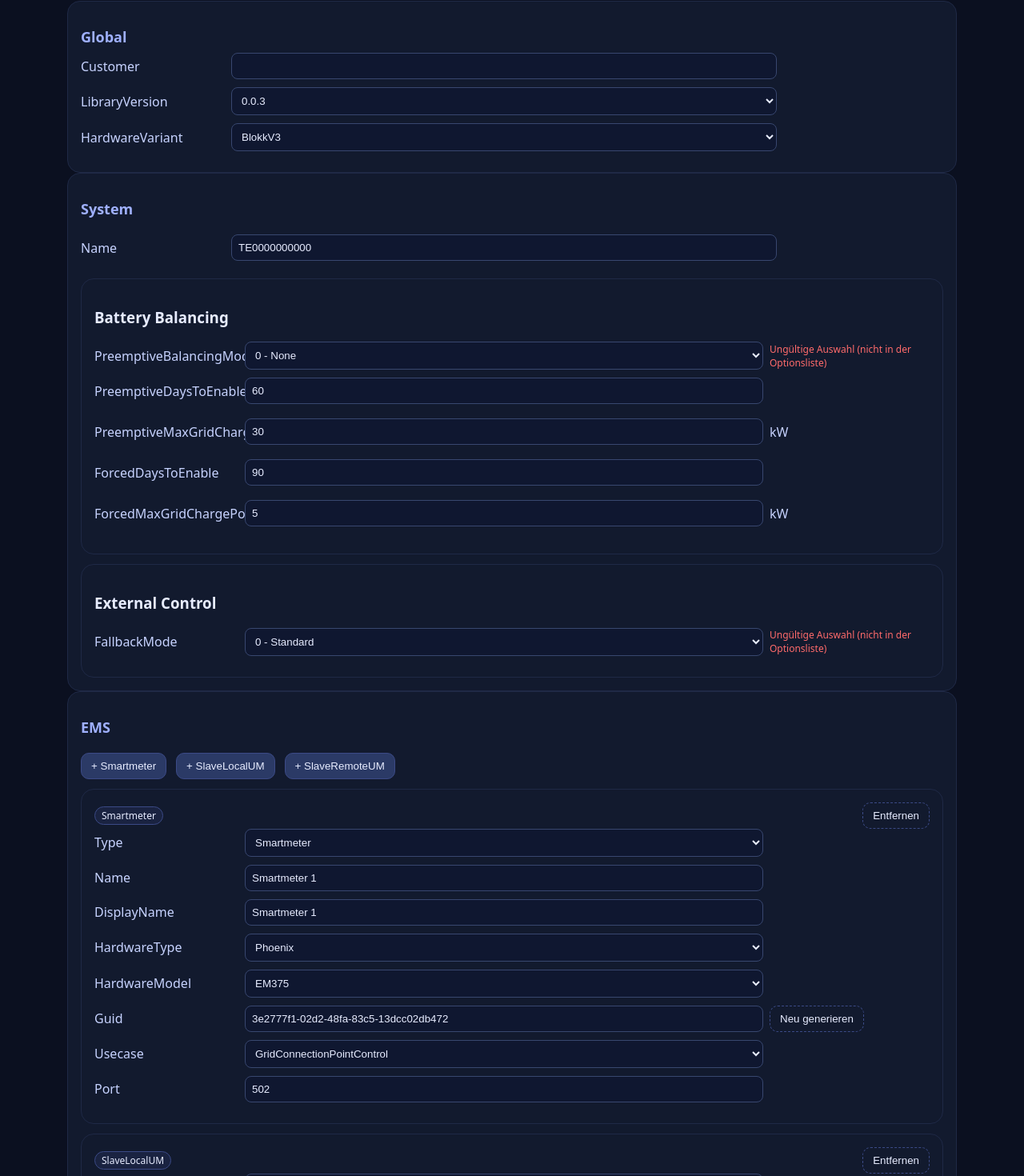
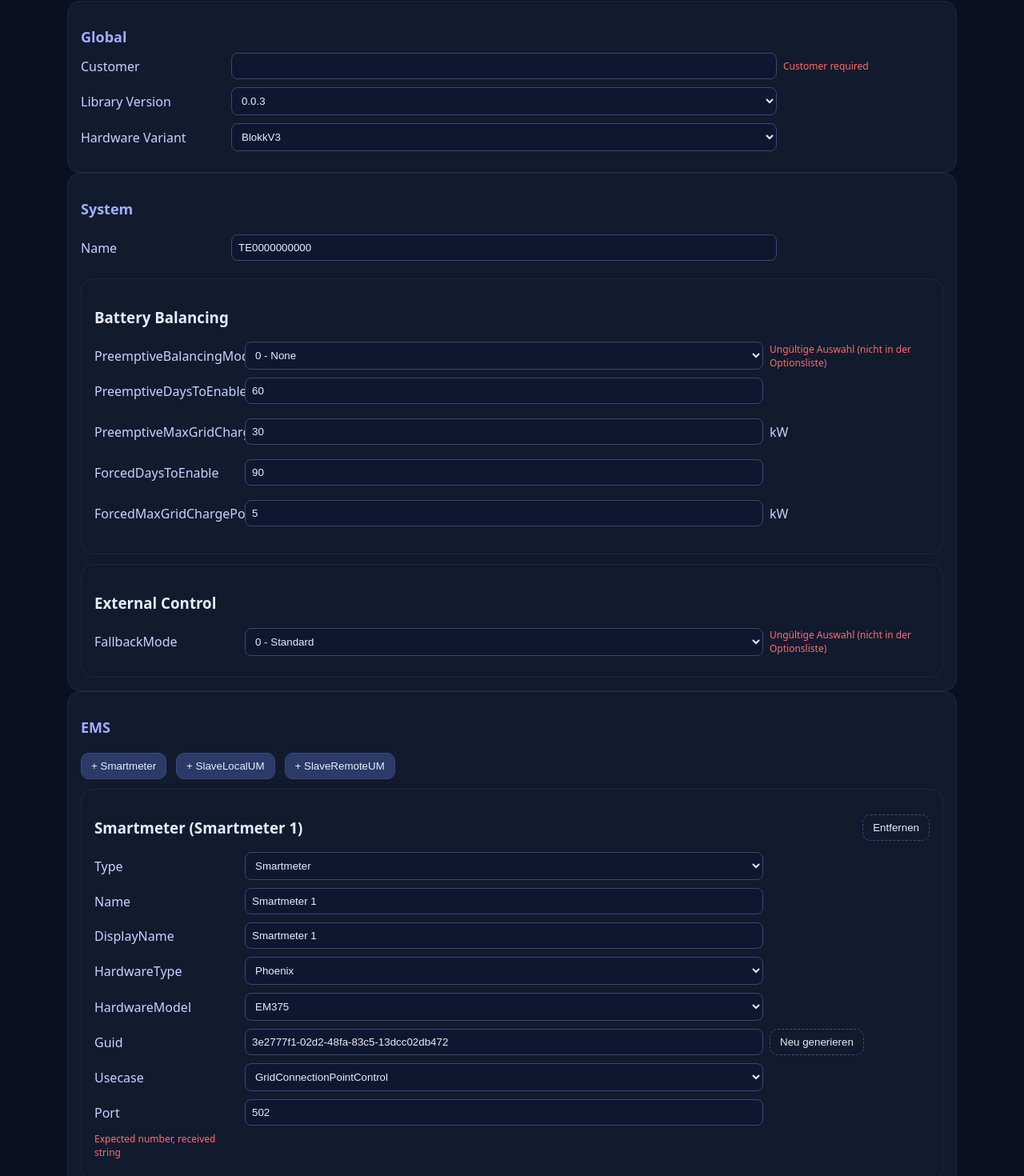
Before and after one commit to chrissyheb/batteryConfigurator, a React (Vite) app: page / in a window 1280 px wide. Shown: the part 395-1865 px from the top of the page at 80% size. Built offline with nearby package versions, Linux system fonts and the light colour scheme.

Commit message:
refactor: change the access methods to the JSON paths

```diff
--- a/src/app/App.tsx
+++ b/src/app/App.tsx
@@ -1,6 +1,6 @@
 
 import React from 'react';
-import { useStore } from './store';
+import { useStore, useConfigAccessors } from './store';
 import { SelectField, TextField } from '@/components/Fields';
 import { getLibraryVersion, getHardwareVariants } from '@/spec/builder';
 import SystemForm from '@/components/SystemForm';
@@ -9,11 +9,13 @@ import MainForm from '@/components/MainForm';
 import { exportJSON, importJSON } from '@/utils/io';
 import { clearLocal } from '@/utils/storage';
 import { getInitialConfig } from '@/spec/builder';
-import { formatPath } from '@/utils/errors';
+import { formatPath, errorAt } from '@/utils/errors';
 
 export default function App()
 {
   const { state, dispatch, errorIndex, issues, isValid, flatIssues } = useStore();
+
+  const {get, getOr, setIn, set, has, patch, del } = useConfigAccessors(state, dispatch);
 
   const setCfg = (cfg: any): void => { dispatch({ type: 'SET', payload: cfg }); };
 
@@ -21,15 +23,18 @@ export default function App()
 
   const onImport = async (file: File): Promise<void> =>
   {
+    clearLocal();
     const cfg = await importJSON(file);
-    dispatch({ type: 'SET', payload: cfg });
+    set(cfg);
+    //dispatch({ type: 'SET', payload: cfg });
   };
 
   const onReset = (): void =>
   {
     clearLocal();
     const fresh = getInitialConfig();
-    dispatch({ type: 'SET', payload: fresh });
+    set(fresh);
+    //dispatch({ type: 'SET', payload: fresh });
   };
 
   return (
@@ -56,25 +61,28 @@ export default function App()
         <h2>Global</h2>
         <TextField
           leftLabel="Customer"
-          value={state.Global.Customer}
-          onChange={(v: string) => { setCfg({ ...state, Global: { ...state.Global, Customer: v } }); }}
+          value={getOr(['Global', 'Customer'],'')}
+          onChange={(v: string) => { setIn(['Global', 'Customer'], v );}}
+          error={errorAt(errorIndex, ['Global', 'Customer'])}
         />
         <SelectField
-          label="LibraryVersion"
+          label="Library Version"
           options={getLibraryVersion()}
-          value={state.Global.ModularPlc.Version}
-          onChange={(v: string) => { setCfg({ ...state, Global: { ...state.Global, ModularPlc: { ...state.Global.ModularPlc, Version: v } } }); }}
+          value={get(['Global', 'ModularPlc', 'Version'])}
+          onChange={(v: string) => { setIn(['Global', 'ModularPlc', 'Version'], v );}}
+          error={errorAt(errorIndex, ['Global', 'ModularPlc', 'Version'])}
         />
         <SelectField
-          label="HardwareVariant"
+          label="Hardware Variant"
           options={getHardwareVariants()}
-          value={state.Global.ModularPlc.HardwareVariant}
-          onChange={(v: string) => { setCfg({ ...state, Global: { ...state.Global, ModularPlc: { ...state.Global.ModularPlc, HardwareVariant: v } } }); }}
+          value={get(['Global', 'ModularPlc', 'HardwareVariant'])}
+          onChange={(v: string) => { setIn(['Global', 'ModularPlc', 'HardwareVariant'], v );}}
+          error={errorAt(errorIndex, ['Global', 'ModularPlc', 'HardwareVariant'])}
         />
       </section>
-      <SystemForm cfg={state} setCfg={setCfg} errorIndex={errorIndex} />
-      <EMSForm cfg={state} setCfg={setCfg} errorIndex={errorIndex} />
-      <MainForm cfg={state} setCfg={setCfg} errorIndex={errorIndex} />
+      <SystemForm cfg={state} setCfg={set} setInCfg={setIn} getCfg={get} getOrCfg={getOr} errorIndex={errorIndex} />
+      <EMSForm cfg={state} setCfg={set} setInCfg={setIn} getCfg={get} getOrCfg={getOr} delFromCfg={del} errorIndex={errorIndex} />
+      <MainForm cfg={state} setCfg={set} errorIndex={errorIndex} />
     </div>
   );
 }
--- a/src/app/store.ts
+++ b/src/app/store.ts
@@ -4,12 +4,146 @@ import { loadLocal, saveLocal } from '@/utils/storage';
 import { validate, getInitialConfig } from '@/spec/builder';
 import { buildErrorIndex, expandUnknownKeyIssues } from '@/utils/errors';
 
-type Action = { type: 'SET'; payload: any } | { type: 'PATCH'; payload: Partial<any> };
+export function useConfigAccessors(state: Config, dispatch: React.Dispatch<Action>) {
+  return {
+    get: (path: Array<string|number>) => getAt(state, path),
+    getOr: (path: Array<string|number>, fb: any) => getAtOr(state, path, fb),
+    has: (path: Array<string|number>) => hasAt(state, path),
+    set: (p: Config) =>
+      dispatch({ type: 'SET', payload: p }),
+    setIn: (path: Array<string|number>, value: JSONValue) =>
+      dispatch({ type: 'SET_AT_PATH', path, value }),
+    del: (path: Array<string|number>) =>
+      dispatch({ type: 'DELETE_AT_PATH', path }),
+    patch: (p: DeepPartial<Config>) =>
+      dispatch({ type: 'PATCH', payload: p }),
+  };
+}
 
-function reducer(state: any, action: Action): any
-{
-  if (action.type === 'SET') { return action.payload; }
-  return { ...state, ...action.payload } as any;
+// Breite, sichere Typen für dynamische Config
+type JSONPrimitive = string | number | boolean | null;
+type JSONValue = JSONPrimitive | JSONObject | JSONArray;
+interface JSONObject { [k: string]: JSONValue }
+interface JSONArray extends Array<JSONValue> {}
+type Config = JSONObject;
+
+// --- Selector-Helfer (LESEN) ---
+export function getAt(obj: JSONObject, path: Array<string|number>): JSONValue | undefined {
+  let cur: any = obj;
+  for (const key of path) {
+    if (cur == null) return undefined;
+    cur = cur[key as any];
+  }
+  return cur as JSONValue | undefined;
+}
+
+export function getAtOr<T>(obj: JSONObject, path: Array<string|number>, fallback: T): JSONValue | T {
+  const v = getAt(obj, path);
+  return v === undefined ? fallback : v;
+}
+
+export function hasAt(obj: JSONObject, path: Array<string|number>): boolean {
+  let cur: any = obj;
+  for (const key of path) {
+    if (cur == null || !(key in cur)) return false;
+    cur = cur[key as any];
+  }
+  return true;
+}
+
+type DeepPartial<T> = {
+  [K in keyof T]?: T[K] extends object ? DeepPartial<T[K]> : T[K]
+};
+
+// --- Helfer ---
+function deepMerge<T extends JSONObject>(base: T, patch: DeepPartial<T>): T {
+  const out: any = structuredClone(base);
+  for (const [k, v] of Object.entries(patch as object)) {
+    const cur = out[k];
+    if (v && typeof v === 'object' && !Array.isArray(v)) {
+      out[k] = deepMerge(
+        (cur && typeof cur === 'object' && !Array.isArray(cur)) ? cur : {},
+        v as any
+      );
+    } else if (Array.isArray(v)) {
+      out[k] = structuredClone(v); // Arrays ersetzen (einfachste Semantik)
+    } else {
+      out[k] = v as any;
+    }
+  }
+  return out;
+}
+
+function setIn<T extends JSONObject>(obj: T, path: Array<string|number>, value: JSONValue): T {
+  const clone: any = structuredClone(obj);
+  let cur: any = clone;
+  for (let i = 0; i < path.length - 1; i++) {
+    const key = path[i];
+    const nextKey = path[i + 1];
+    const exists = cur[key] !== undefined && cur[key] !== null;
+    if (!exists) cur[key] = typeof nextKey === 'number' ? [] : {};
+    else if (typeof nextKey === 'number' && !Array.isArray(cur[key])) cur[key] = [];
+    else if (typeof nextKey === 'string' && (typeof cur[key] !== 'object' || Array.isArray(cur[key]))) cur[key] = {};
+    cur = cur[key];
+  }
+  cur[path[path.length - 1]] = value as any;
+  return clone as T;
+}
+
+export function delIn<T extends JSONObject>(obj: T, path: Array<string | number>): T {
+  if (!path.length) return obj;
+
+  const clone: any = structuredClone(obj);
+  let parent: any = clone;
+
+  // zum Eltern-Knoten laufen
+  for (let i = 0; i < path.length - 1; i++) {
+    parent = parent?.[path[i]];
+    if (parent == null) return clone; // nichts zu löschen
+  }
+
+  const last = path[path.length - 1];
+
+  // Fall 1: letzter Key ist ein Array-Index -> per splice entfernen
+  if (typeof last === "number" && Array.isArray(parent)) {
+    if (last >= 0 && last < parent.length) parent.splice(last, 1);
+    return clone as T;
+  }
+  // Optional: String-"0" als Index behandeln (falls du Indizes als String reichst)
+  if (typeof last === "string" && Array.isArray(parent) && /^\d+$/.test(last)) {
+    const idx = Number(last);
+    if (idx >= 0 && idx < parent.length) parent.splice(idx, 1);
+    return clone as T;
+  }
+
+  // Fall 2: normales Objekt-Property -> delete
+  if (parent && typeof parent === "object") {
+    delete parent[last as any];
+  }
+  return clone as T;
+}
+
+// --- Reducer ---
+
+type Action =
+  | { type: 'SET'; payload: Config }
+  | { type: 'PATCH'; payload: DeepPartial<Config> }              // tiefer Merge
+  | { type: 'SET_AT_PATH'; path: Array<string|number>; value: JSONValue } // legt Pfade an
+  | { type: 'DELETE_AT_PATH'; path: Array<string|number> }; // löscht Pfade
+
+function reducer(state: Config, action: Action): Config {
+  switch (action.type) {
+    case 'SET':
+      return action.payload;
+    case 'PATCH':
+      return deepMerge(state, action.payload);
+    case 'SET_AT_PATH':
+      return setIn(state, action.path, action.value);
+    case 'DELETE_AT_PATH':
+      return delIn(state, action.path);
+    default:
+      return state;
+  }
 }
 
 export function useStore()
--- a/src/components/EMSForm.tsx
+++ b/src/components/EMSForm.tsx
@@ -1,12 +1,14 @@
 
 import React from 'react';
-import { SelectField, TextField, GuidField } from './Fields';
+import { SelectField, TextField, GuidField, NumberField, CheckField } from './Fields';
 import { emsEquipmentLists, emsEquipmentKeys, componentType, createByKey, nextIndexForType, getEmsSmartmeterHardwares, getEmsSmartmeterModels, getEmsSmartmeterUseCaseTypes } from '@/spec/builder';
 import { errorAt } from '@/utils/errors';
+import { components } from '@/spec/catalog';
+import { stripUnit, addUnit } from '@/utils/helper';
 
-export default function EMSForm(props: { cfg: any; setCfg: (c: any) => void; errorIndex: any })
+export default function EMSForm(props: { cfg: any; setCfg: (c: any) => void; setInCfg:(p: any, v: any) => void; getCfg: (p: any) => any; getOrCfg:(p: any, v: any) => any; delFromCfg:(p: any) => void; errorIndex: any })
 {
-  const { cfg, setCfg, errorIndex } = props;
+  const { cfg, setCfg, setInCfg, getCfg, getOrCfg, delFromCfg, errorIndex } = props;
   //const list = cfg.Units.Ems.Equipment;
   const lists: Partial<emsEquipmentLists> = cfg.Units.Ems.Equipment ?? {};
   const listsSingle: emsEquipmentLists =
@@ -15,9 +17,6 @@ export default function EMSForm(props: { cfg: any; setCfg: (c: any) => void; err
     SlaveLocalUM: lists.SlaveLocalUM ?? [],
     SlaveRemoteUM: lists.SlaveRemoteUM ?? []
   };
-//  const smList = list.Smartmeter ?? list.emsEqSmartmeter ?? [];
-//  const localList = list.SlaveLocalUM ?? list.emsEqSlaveLocalUM ?? [];
-//  const remoteList = list.SlaveRemoteUM ?? list.emsEqSlaveRemoteUM ?? [];
 
 
   function addElement(type: emsEquipmentKeys)
@@ -54,25 +53,23 @@ export default function EMSForm(props: { cfg: any; setCfg: (c: any) => void; err
         return (
           <div key={i} className="card">
             <div className="row" style={{ justifyContent: 'space-between' }}>
-              <span className="badge">{e.Type}</span>
-              <button className="ghost" onClick={() => removeAt('Smartmeter',i)}>Entfernen</button>
+              <h3>{e.Type + ' (' + e.Name + ')'}</h3>
+              <button className="ghost" onClick={() => delFromCfg(['Units','Ems','Equipment',"Smartmeter",i])}>Entfernen</button>
             </div>
             <SelectField leftIsType options={['Smartmeter']} value={e.Type} onChange={() => {}} />
-            <TextField leftLabel="Name" value={e.Name} onChange={(v: string) => { const c = structuredClone(cfg); c.Units.Ems.Equipment[i].Name = v; setCfg(c); }} error={errorAt(errorIndex, ['Units','Ems','Equipment', i, 'Name'])} />
-            <TextField leftLabel="DisplayName" value={e.DisplayName ?? ''} onChange={(v: string) => { const c = structuredClone(cfg); c.Units.Ems.Equipment[i].DisplayName = v; setCfg(c); }} error={errorAt(errorIndex, ['Units','Ems','Equipment', i, 'DisplayName'])} />
+            <TextField leftLabel="Name" value={e.Name} onChange={(v: string) => { const c = structuredClone(cfg); c.Units.Ems.Equipment.Smartmeter[i].Name = v; setCfg(c); }} error={errorAt(errorIndex, ['Units','Ems','Equipment', i, 'Name'])} />
+            <TextField leftLabel="DisplayName" value={e.DisplayName ?? ''} onChange={(v: string) => { const c = structuredClone(cfg); c.Units.Ems.Equipment.Smartmeter[i].DisplayName = v; setCfg(c); }} error={errorAt(errorIndex, ['Units','Ems','Equipment', i, 'DisplayName'])} />
             <SelectField
               label="HardwareType"
               options={getEmsSmartmeterHardwares()}
               value={e.HardwareType}
               onChange={(v: string) =>
               {
-                const c = structuredClone(cfg);
                 const models = getEmsSmartmeterModels(v);
-                c.Units.Ems.Equipment[i].HardwareType = v;
-                c.Units.Ems.Equipment[i].HardwareModel = models[0] ?? '';
-                setCfg(c);
+                setInCfg(['Units','Ems','Equipment',"Smartmeter",i,'HardwareType'], v);
+                setInCfg(['Units','Ems','Equipment',"Smartmeter",i,'HardwareModel'], models[0]);
               }}
-              error={errorAt(errorIndex, ['Units','Ems','Equipment', i, 'HardwareType'])}
+              error={errorAt(errorIndex, ['Units','Ems','Equipment',"Smartmeter",i,'HardwareType'])}
             />
             <SelectField
               label="HardwareModel"
@@ -80,15 +77,26 @@ export default function EMSForm(props: { cfg: any; setCfg: (c: any) => void; err
               value={e.HardwareModel ?? ''}
               onChange={(v: string) =>
               {
+                setInCfg(['Units','Ems','Equipment',"Smartmeter",i,'HardwareModel'], v);
+              }}
+              error={errorAt(errorIndex, ['Units','Ems','Equipment',"Smartmeter",i,'HardwareModel'])}
+            />
+            <GuidField value={e.Guid ?? ''} onChange={(v: string) => { const c = structuredClone(cfg); c.Units.Ems.Equipment.Smartmeter[i].Guid = v; setCfg(c); }} error={errorAt(errorIndex, ['Units','Ems','Equipment',"Smartmeter",i,'Guid'])} />
+            <SelectField label="Usecase" options={getEmsSmartmeterUseCaseTypes()} value={e.Config?.Usecase ?? 'Undefined'} onChange={(v: string) => { const c = structuredClone(cfg); c.Units.Ems.Equipment.Smartmeter[i].Config.Usecase = v; setCfg(c); }} error={errorAt(errorIndex, ['Units','Ems','Equipment', "Smartmeter",i,'Config','Usecase'])} />
+            <NumberField
+              leftLabel="Port"
+              value={e.Config?.Port ?? 0}
+              minValue="1"
+              maxValue="65535"
+              step="1"
+              onChange={(v: number) =>
+              {
                 const c = structuredClone(cfg);
-                c.Units.Ems.Equipment[i].HardwareModel = v;
+                c.Units.Ems.Equipment.Smartmeter[i].Config.Port = v;
                 setCfg(c);
               }}
-              error={errorAt(errorIndex, ['Units','Ems','Equipment', i, 'HardwareModel'])}
+              error={errorAt(errorIndex, ['Units','Ems','Equipment',"Smartmeter",i,'Config','Port'])}
             />
-            <GuidField value={e.Guid ?? ''} onChange={(v: string) => { const c = structuredClone(cfg); c.Units.Ems.Equipment[i].Guid = v; setCfg(c); }} error={errorAt(errorIndex, ['Units','Ems','Equipment', i, 'Guid'])} />
-            <SelectField label="Usecase" options={getEmsSmartmeterUseCaseTypes()} value={e.Config?.Usecase ?? 'Undefined'} onChange={(v: string) => { const c = structuredClone(cfg); c.Units.Ems.Equipment[i].Config.Usecase = v; setCfg(c); }} error={errorAt(errorIndex, ['Units','Ems','Equipment', i, 'Config','Usecase'])} />
-            <TextField leftLabel="Port" value={e.Config?.Port ?? ''} onChange={(v: string) => { const c = structuredClone(cfg); c.Units.Ems.Equipment[i].Config.Port = v; setCfg(c); }} error={errorAt(errorIndex, ['Units','Ems','Equipment', i, 'Config','Port'])} />
           </div>
         );
       })}
@@ -98,13 +106,13 @@ export default function EMSForm(props: { cfg: any; setCfg: (c: any) => void; err
         return (
           <div key={i} className="card">
             <div className="row" style={{ justifyContent: 'space-between' }}>
-              <span className="badge">{e.Type}</span>
+              <h3>{e.Type + ' (' + e.Name + ')'}</h3>
               <button className="ghost" onClick={() => removeAt('SlaveLocalUM',i)}>Entfernen</button>
             </div>
             <SelectField leftIsType options={['SlaveLocalUM']} value={e.Type} onChange={() => {}} />
-            <TextField leftLabel="Name" value={e.Name} onChange={(v: string) => { const c = structuredClone(cfg); c.Units.Ems.Equipment[i].Name = v; setCfg(c); }} error={errorAt(errorIndex, ['Units','Ems','Equipment', i, 'Name'])} />
-            <TextField leftLabel="DisplayName" value={e.DisplayName ?? ''} onChange={(v: string) => { const c = structuredClone(cfg); c.Units.Ems.Equipment[i].DisplayName = v; setCfg(c); }} error={errorAt(errorIndex, ['Units','Ems','Equipment', i, 'DisplayName'])} />
-            <GuidField value={e.Guid ?? ''} onChange={(v: string) => { const c = structuredClone(cfg); c.Units.Ems.Equipment[i].Guid = v; setCfg(c); }} error={errorAt(errorIndex, ['Units','Ems','Equipment', i, 'Guid'])} />
+            <TextField leftLabel="Name" value={e.Name} onChange={(v: string) => { const c = structuredClone(cfg); c.Units.Ems.Equipment.SlaveLocalUM[i].Name = v; setCfg(c); }} error={errorAt(errorIndex, ['Units','Ems','Equipment','SlaveLocalUM',i,'Name'])} />
+            <TextField leftLabel="DisplayName" value={e.DisplayName ?? ''} onChange={(v: string) => { const c = structuredClone(cfg); c.Units.Ems.Equipment.SlaveLocalUM[i].DisplayName = v; setCfg(c); }} error={errorAt(errorIndex, ['Units','Ems','Equipment','SlaveLocalUM',i,'DisplayName'])} />
+            <GuidField value={e.Guid ?? ''} onChange={(v: string) => { const c = structuredClone(cfg); c.Units.Ems.Equipment.SlaveLocalUM[i].Guid = v; setCfg(c); }} error={errorAt(errorIndex, ['Units','Ems','Equipment','SlaveLocalUM',i,'Guid'])} />
           </div>
         );
       })}
@@ -114,14 +122,14 @@ export default function EMSForm(props: { cfg: any; setCfg: (c: any) => void; err
         return (
           <div key={i} className="card">
             <div className="row" style={{ justifyContent: 'space-between' }}>
-              <span className="badge">{e.Type}</span>
+              <h3>{e.Type + ' (' + e.Name + ')'}</h3>
               <button className="ghost" onClick={() => removeAt('SlaveRemoteUM',i)}>Entfernen</button>
             </div>
             <SelectField leftIsType options={['SlaveRemoteUM']} value={e.Type} onChange={() => {}} />
-            <TextField leftLabel="Name" value={e.Name} onChange={(v: string) => { const c = structuredClone(cfg); c.Units.Ems.Equipment[i].Name = v; setCfg(c); }} error={errorAt(errorIndex, ['Units','Ems','Equipment', i, 'Name'])} />
-            <TextField leftLabel="DisplayName" value={e.DisplayName ?? ''} onChange={(v: string) => { const c = structuredClone(cfg); c.Units.Ems.Equipment[i].DisplayName = v; setCfg(c); }} error={errorAt(errorIndex, ['Units','Ems','Equipment', i, 'DisplayName'])} />
-            <GuidField value={e.Guid ?? ''} onChange={(v: string) => { const c = structuredClone(cfg); c.Units.Ems.Equipment[i].Guid = v; setCfg(c); }} error={errorAt(errorIndex, ['Units','Ems','Equipment', i, 'Guid'])} />
-            <TextField leftLabel="IP Address" value={e.Ip} onChange={(v: string) => { const c = structuredClone(cfg); c.Units.Ems.Equipment[i].Ip = v; setCfg(c); }} error={errorAt(errorIndex, ['Units','Ems','Equipment', i, 'Ip'])} />
+            <TextField leftLabel="Name" value={e.Name} onChange={(v: string) => { const c = structuredClone(cfg); c.Units.Ems.Equipment.SlaveRemoteUM[i].Name = v; setCfg(c); }} error={errorAt(errorIndex, ['Units','Ems','Equipment','SlaveRemoteUM',i,'Name'])} />
+            <TextField leftLabel="DisplayName" value={e.DisplayName ?? ''} onChange={(v: string) => { const c = structuredClone(cfg); c.Units.Ems.Equipment.SlaveRemoteUM[i].DisplayName = v; setCfg(c); }} error={errorAt(errorIndex, ['Units','Ems','Equipment','SlaveRemoteUM',i,'DisplayName'])} />
+            <GuidField value={e.Guid ?? ''} onChange={(v: string) => { const c = structuredClone(cfg); c.Units.Ems.Equipment.SlaveRemoteUM[i].Guid = v; setCfg(c); }} error={errorAt(errorIndex, ['Units','Ems','Equipment','SlaveRemoteUM',i,'Guid'])} />
+            <TextField leftLabel="IP Address" value={e.Ip} onChange={(v: string) => { const c = structuredClone(cfg); c.Units.Ems.Equipment.SlaveRemoteUM[i].Ip = v; setCfg(c); }} error={errorAt(errorIndex, ['Units','Ems','Equipment','SlaveRemoteUM',i,'Ip'])} />
           </div>
         );
       })}
```
Also changed, not shown: src/components/SystemForm.tsx (+17 -59 lines), src/utils/helper.ts (+9 -5 lines).
